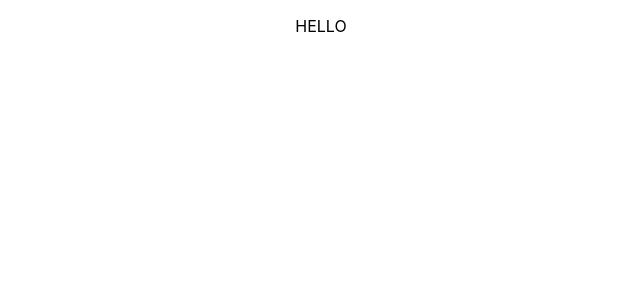
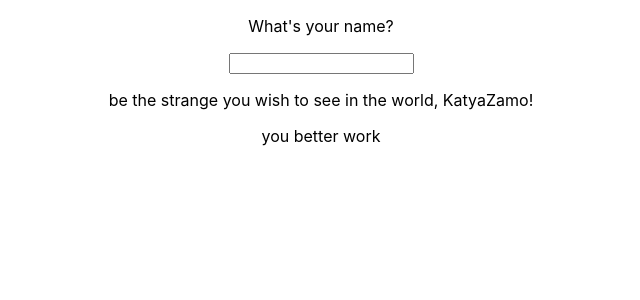
Before and after one commit to aditiohri/react-complete-course, a React (Create React App) app: page / in a window 1280 px wide. Shown: the top 300 px of the page, without its empty margins (319-959 px from the left). Built offline with nearby package versions, Linux system fonts and the light colour scheme.

Commit message:
add users and userName to state; pass to UserOutput; create switchNameHandler

```diff
--- a/src/App.js
+++ b/src/App.js
@@ -1,13 +1,31 @@
 import React, { Component } from 'react';
 import './App.css';
 
+import UserInput from './UserInput';
+import UserOutput from './UserOutput';
+
 class App extends Component {
+
+  state = {
+    users: [
+      {name: 'KatyaZamo', loginCount: 1}
+    ]
+  }
+
+  switchNameHandler = (newName) => {
+    this.setState({
+      users: [
+        {name: newName}
+      ]
+    })
+  }
 
   render() {
 
     return (
       <div className="App">
-        <p>HELLO</p>
+        <UserInput userName={this.state.users[0].name} />
+        <UserOutput userName={this.state.users[0].name} />
       </div>
     );
   }
--- a/src/UserInput.js
+++ b/src/UserInput.js
@@ -3,6 +3,7 @@ import React from 'react'
 export default function UserInput({ props }) {
     return (
         <div>
+            <p>What's your name?</p>
             <input type="text" />
         </div>
     )
--- a/src/UserOutput.js
+++ b/src/UserOutput.js
@@ -1,10 +1,10 @@
 import React from 'react'
 
-export default function UserOutput({ props }) {
+export default function UserOutput({ userName }) {
     return (
-        <div>
-            <p></p>
-            <p></p>
-        </div>
-    )
+      <div>
+        <p>be the strange you wish to see in the world, {userName}!</p>
+        <p>you better work</p>
+      </div>
+    );
 }
```
